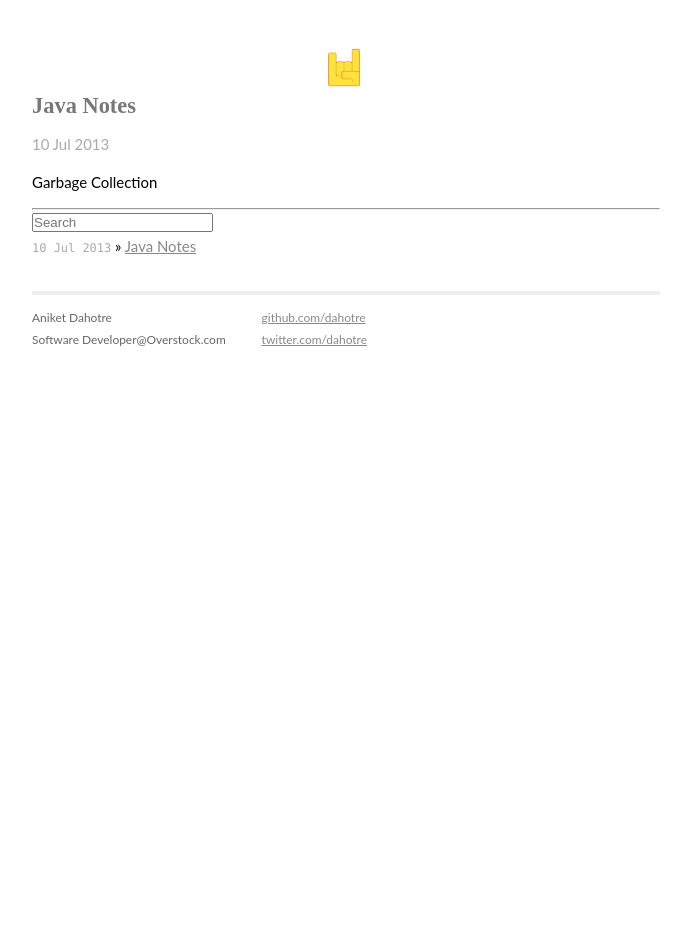
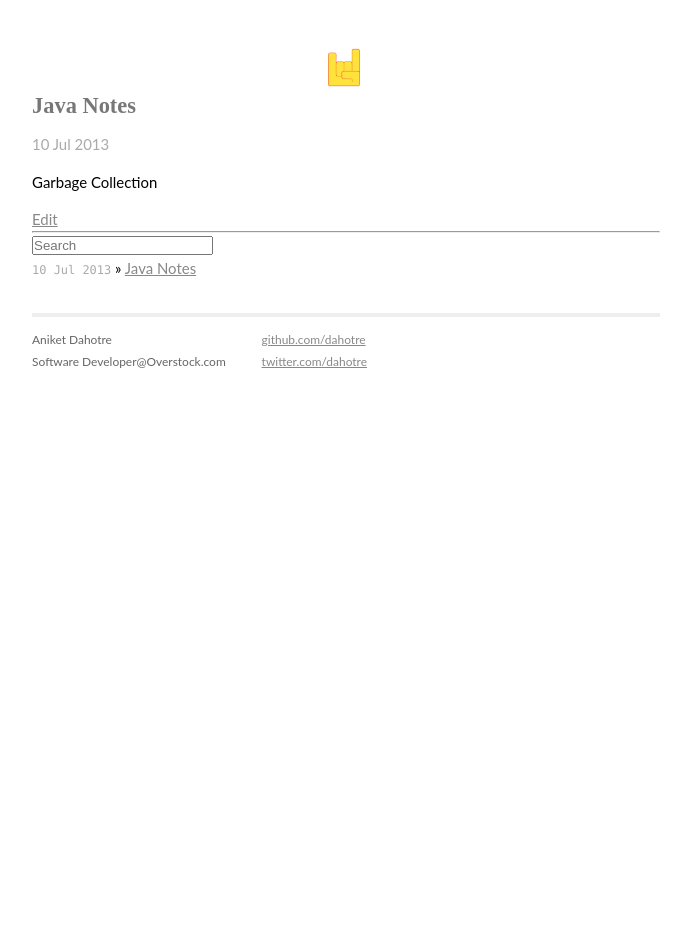
Before and after one commit to dahotre/dahotre.github.io, a Jekyll site: the page built from index.html, in a window 1280 px wide. Shown: the whole page, without its empty margins (294-985 px from the left). Built offline with Jekyll 4.4.1, drawn with Linux system fonts in a browser that asks for light colours; nearby versions of some CDN libraries.

Commit message:
Added edit link
Edit directly in github editor

```diff
--- a/_layouts/post.html
+++ b/_layouts/post.html
@@ -7,3 +7,4 @@ layout: default
 <div class="post">
 {{ content }}
 </div>
+<a href="https://github.com/dahotre/dahotre.github.io/edit/master/_posts/{{ page.location }}#fullscreen_blob_contents">Edit</a>
--- a/_posts/2013-07-10-Java-Notes.markdown
+++ b/_posts/2013-07-10-Java-Notes.markdown
@@ -2,6 +2,7 @@
 layout: post
 title:  "Java Notes"
 date:   2013-07-10 18:10
+location:	"2013-07-10-Java-Notes.markdown"
 ---
 
 Garbage Collection
--- a/index.html
+++ b/index.html
@@ -12,6 +12,7 @@ title: Dahotre | Home
 		<div class="post">
 		{{ site.posts.first.content }}
 		</div>
+		<a href="https://github.com/dahotre/dahotre.github.io/edit/master/_posts/{{ site.posts.first.location }}#fullscreen_blob_contents">Edit</a>
 	</article>
 	<!-- First post END-->
 	<hr />
```
